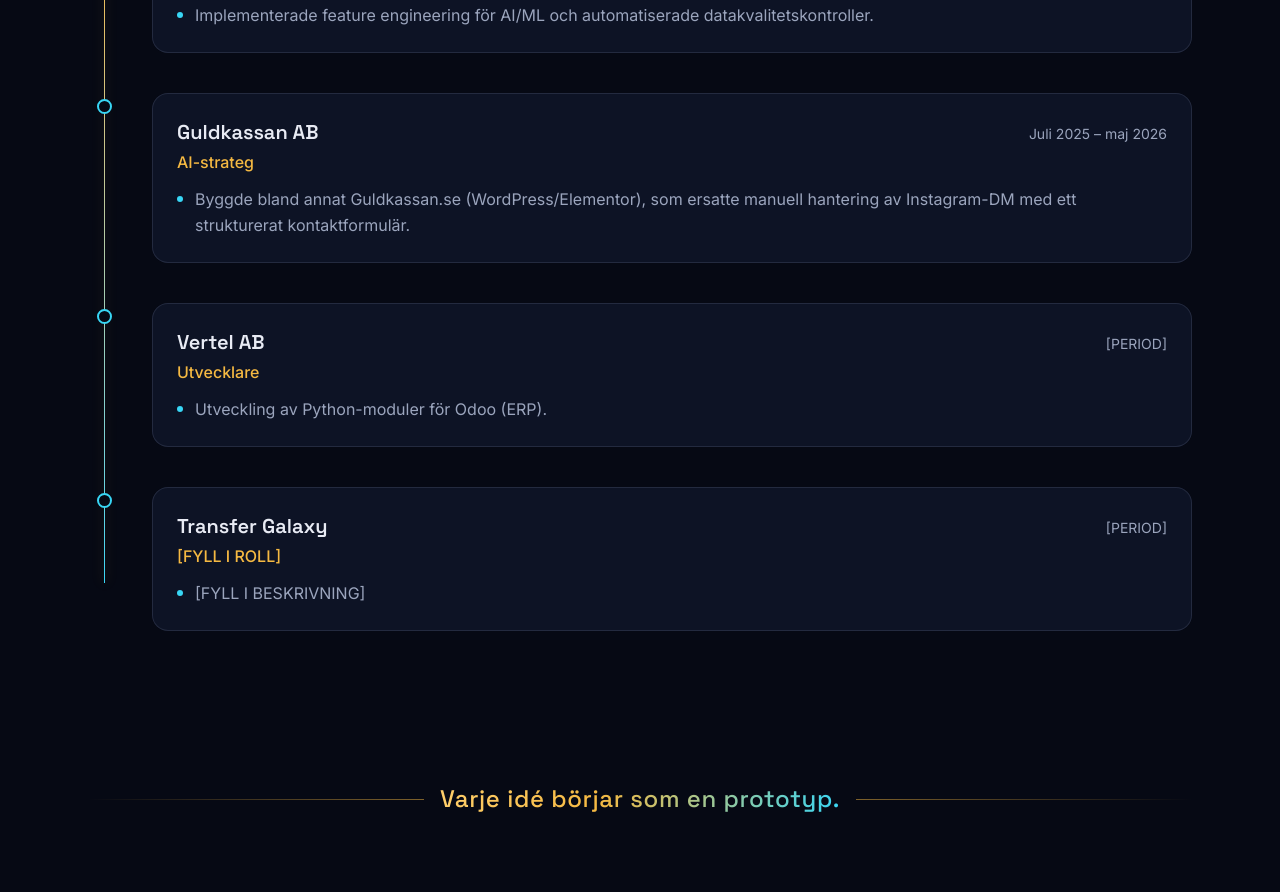
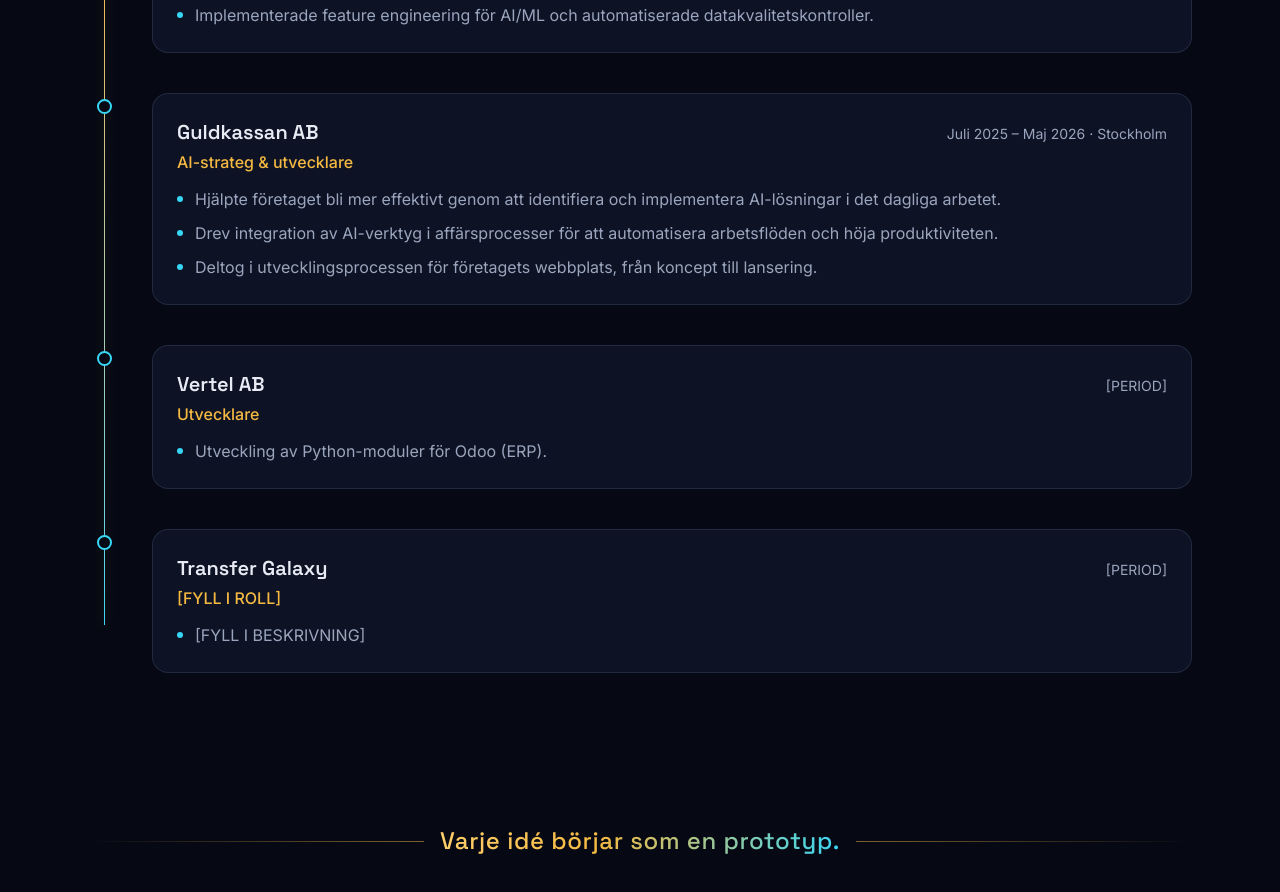
Before and after one commit to Harunsystemdeveloper/portfolio, a Next.js app: page / in a window 1280 px wide. Shown: the part 2600-3492 px from the top of the page. Built offline with nearby package versions, Linux system fonts and the light colour scheme.

Commit message:
Uppdaterat rollen på Guldkassan enligt CV:t

```diff
--- a/src/data/content.ts
+++ b/src/data/content.ts
@@ -101,11 +101,14 @@ export const experiences: Experience[] = [
     ],
   },
   {
-    role: "AI-strateg",
+    role: "AI-strateg & utvecklare",
     company: "Guldkassan AB",
-    period: "Juli 2025 – maj 2026",
+    period: "Juli 2025 – Maj 2026",
+    location: "Stockholm",
     bullets: [
-      "Byggde bland annat Guldkassan.se (WordPress/Elementor), som ersatte manuell hantering av Instagram-DM med ett strukturerat kontaktformulär.",
+      "Hjälpte företaget bli mer effektivt genom att identifiera och implementera AI-lösningar i det dagliga arbetet.",
+      "Drev integration av AI-verktyg i affärsprocesser för att automatisera arbetsflöden och höja produktiviteten.",
+      "Deltog i utvecklingsprocessen för företagets webbplats, från koncept till lansering.",
     ],
   },
   {
```
